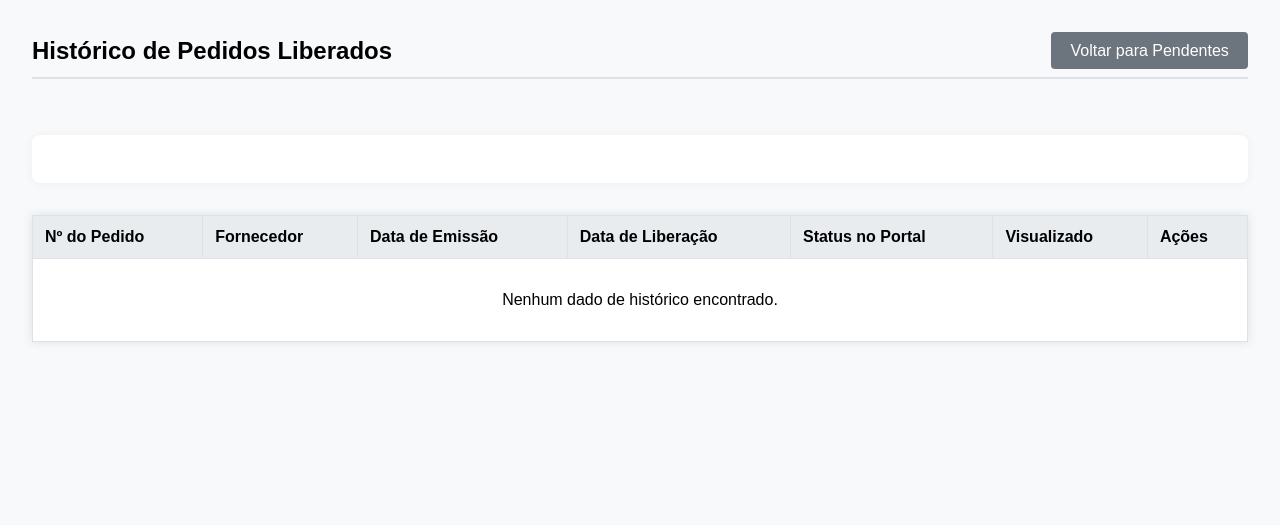
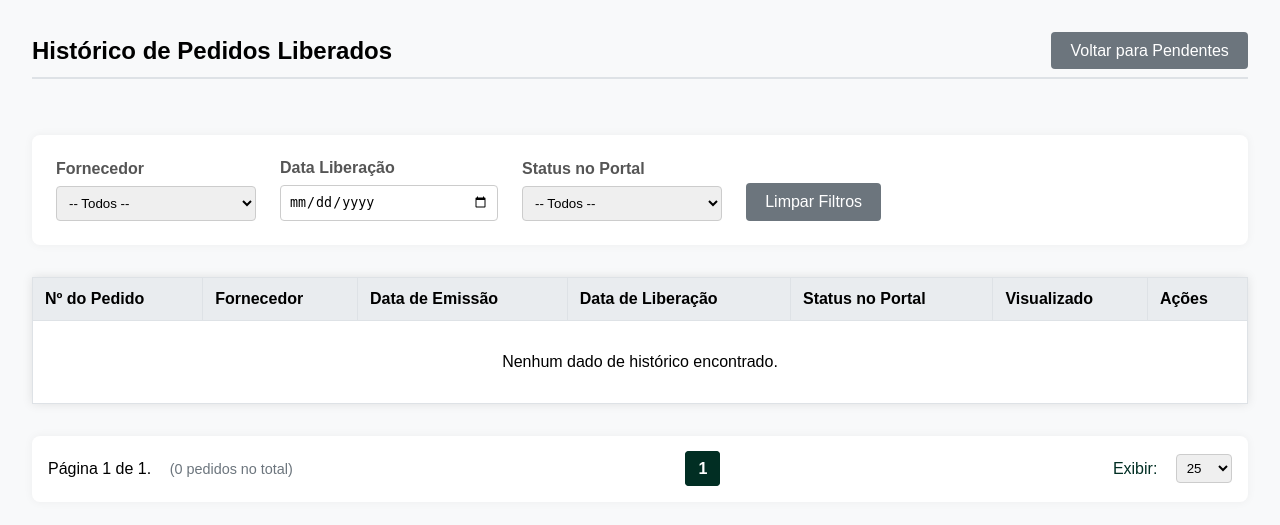
Before and after one commit to deividmodesto/logistica, a Django app: page /interno/historico/ in a window 1280 px wide. Shown: the part 72-597 px from the top of the page. Run offline with Django 5.2, Linux system fonts and the light colour scheme; the visitor is signed in with stand-in values (Sample User, id 1); data that the repository does not hold is empty.

Commit message:
Add files via upload

```diff
--- a/portal/views.py
+++ b/portal/views.py
@@ -38,6 +38,8 @@ from .models import (FornecedorUsuario, PedidoLiberado, SA2Fornecedor, SC7Pedido
                      SYSCompany, SC1, SE4, FornecedorEmailAdicional, SD1NFItem, SBM)
 from .models import Motorista
 from collections import defaultdict
+from itertools import groupby
+from operator import attrgetter
 
 
 class FornecedorEmailAdicionalForm(forms.ModelForm):
@@ -341,18 +343,20 @@ def comprador_dashboard_view(request):
         )
     ).order_by('-c7_emissao')
 
-    # --- NOVA LÓGICA DE PAGINAÇÃO ---
+    # --- LÓGICA DE PAGINAÇÃO CORRIGIDA ---
     per_page = request.GET.get('per_page', 25)
     try:
         per_page = int(per_page)
     except (ValueError, TypeError):
         per_page = 25
 
-    paginator = Paginator(resultado_final, per_page)
+    # =====> ALTERAÇÃO ESTÁ AQUI <=====
+    # Convertendo para lista para garantir que a paginação funcione com a query complexa
+    paginator = Paginator(list(resultado_final), per_page)
+
     page_number = request.GET.get('page')
     pedidos_page_obj = paginator.get_page(page_number)
 
-    # --- LÓGICA DE ANÁLISE DE ACESSO E MÚLTIPLAS FILIAIS (AGORA SOBRE A PÁGINA ATUAL) ---
     cnpjs_com_acesso = {user.cnpj.strip(): user for user in FornecedorUsuario.objects.all()}
 
     for pedido in pedidos_page_obj:
@@ -760,11 +764,11 @@ def comprador_pedido_detalhes_view(request, pedido_num, filial):
 
 @staff_member_required
 def comprador_historico_view(request):
-    # ... (lógica de filtros permanece a mesma) ...
+    # Lógica de filtros atualizada
     filtro_fornecedor_id = request.GET.get('fornecedor', '')
     filtro_pedido_num = request.GET.get('pedido', '')
-    filtro_data_emissao = request.GET.get('data_emissao', '')
     filtro_data_liberacao = request.GET.get('data_liberacao', '')
+    filtro_status = request.GET.get('status', '') # Novo filtro de status
 
     historico_qs = PedidoLiberado.objects.select_related(
         'fornecedor_usuario'
@@ -776,40 +780,52 @@ def comprador_historico_view(request):
         historico_qs = historico_qs.filter(fornecedor_usuario__id=filtro_fornecedor_id)
     if filtro_pedido_num:
         historico_qs = historico_qs.filter(numero_pedido__icontains=filtro_pedido_num)
-    if filtro_data_emissao:
-        historico_qs = historico_qs.filter(data_emissao=filtro_data_emissao)
     if filtro_data_liberacao:
         historico_qs = historico_qs.filter(data_liberacao_portal__date=filtro_data_liberacao)
-
-    stats_historico = {
-        'total_liberados': historico_qs.count(),
-        'aguardando_fornecedor': historico_qs.filter(status='LIBERADO').count(),
-        'prontos_para_coleta': historico_qs.filter(status__in=['PARCIALMENTE_DISPONIVEL', 'TOTALMENTE_DISPONIVEL']).count(),
-        'concluidos': historico_qs.filter(status='COLETADO').count(),
-    }
+    if filtro_status: # Aplicando o filtro de status
+        historico_qs = historico_qs.filter(status=filtro_status)
 
     historico_qs = historico_qs.order_by('-data_liberacao_portal')
 
-    # CORREÇÃO: Separa o número do pedido e a filial para usar no link
-    for pedido in historico_qs:
+    # Lógica de paginação
+    per_page = request.GET.get('per_page', 25)
+    try:
+        per_page = int(per_page)
+    except (ValueError, TypeError):
+        per_page = 25
+
+    paginator = Paginator(historico_qs, per_page)
+    page_number = request.GET.get('page')
+    pedidos_historico_page_obj = paginator.get_page(page_number)
+
+    for pedido in pedidos_historico_page_obj:
         try:
             pedido.num_original, pedido.filial = pedido.numero_pedido.split('-')
         except ValueError:
             pedido.num_original = pedido.numero_pedido
             pedido.filial = '01'
 
+    stats_historico = {
+        'total_pedidos': paginator.count,
+        'aguardando_fornecedor': historico_qs.filter(status='LIBERADO').count(),
+        'prontos_para_coleta': historico_qs.filter(status__in=['PARCIALMENTE_DISPONIVEL', 'TOTALMENTE_DISPONIVEL']).count(),
+        'concluidos': historico_qs.filter(status='COLETADO').count(),
+    }
+
     fornecedores_com_pedidos = FornecedorUsuario.objects.filter(
         pedidoliberado__isnull=False
     ).distinct().order_by('nome_fornecedor')
 
     context = {
-        'pedidos_historico': historico_qs,
+        'pedidos_historico_page_obj': pedidos_historico_page_obj,
+        'per_page': per_page,
         'fornecedores': fornecedores_com_pedidos,
+        'status_choices': PedidoLiberado.STATUS_CHOICES, # Enviando as opções de status para o template
         'filtros': {
             'fornecedor': filtro_fornecedor_id,
             'pedido': filtro_pedido_num,
-            'data_emissao': filtro_data_emissao,
             'data_liberacao': filtro_data_liberacao,
+            'status': filtro_status, # Enviando o valor do filtro atual
         },
         'stats_historico': stats_historico,
     }
@@ -818,7 +834,6 @@ def comprador_historico_view(request):
 
 @staff_member_required
 def coleta_dashboard_view(request):
-    # ... (lógica do POST permanece a mesma) ...
     if request.method == 'POST':
         coleta_id = request.POST.get('coleta_id')
         if not coleta_id:
@@ -863,7 +878,7 @@ def coleta_dashboard_view(request):
         query_string = request.GET.urlencode()
         return redirect(f"{reverse('portal:coleta_dashboard')}?{query_string}")
 
-    # ... (lógica de filtros permanece a mesma) ...
+    # --- LÓGICA DE FILTROS E BUSCA (GET) ---
     filtro_fornecedor_id = request.GET.get('fornecedor', '')
     filtro_pedido_num = request.GET.get('pedido', '')
     filtro_data_disp = request.GET.get('data_disponibilidade', '')
@@ -916,7 +931,6 @@ def coleta_dashboard_view(request):
         item.recno: item for item in SC7PedidoItem.objects.filter(recno__in=list(todos_recnos))
     }
 
-    # CORREÇÃO: Itera sobre os pedidos para separar num e filial e adiciona ao objeto
     for pedido in pedidos_para_coletar:
         codigo = pedido.fornecedor_usuario.codigo_externo.strip() if pedido.fornecedor_usuario.codigo_externo else ''
         pedido.fornecedor_erp_info = mapa_fornecedores_erp.get(codigo)
@@ -936,7 +950,6 @@ def coleta_dashboard_view(request):
             for detalhe in coleta.detalhes.all():
                 detalhe.item_erp_info = itens_erp_map.get(detalhe.item_erp_recno)
 
-    # ... (resto da lógica para buscar dados da SC) ...
     numeros_compostos_validos = [p.numero_pedido for p in pedidos_para_coletar if p.numero_pedido and '-' in p.numero_pedido]
     pedidos_info = [{'num': num.split('-')[0], 'filial': num.split('-')[1]} for num in numeros_compostos_validos]
 
--- a/templates/portal/comprador_historico.html
+++ b/templates/portal/comprador_historico.html
@@ -88,6 +88,36 @@
         .alert { padding: 15px; margin-bottom: 20px; border: 1px solid transparent; border-radius: 4px; }
         .alert-success { color: #155724; background-color: #d4edda; border-color: #c3e6cb; }
         .alert-error, .alert-warning { color: #721c24; background-color: #f8d7da; border-color: #f5c6cb; }
+
+        /* Estilos para Paginação */
+        .pagination-controls {
+            display: flex;
+            justify-content: space-between;
+            align-items: center;
+            margin-top: 2em;
+            padding: 1em;
+            background-color: #fff;
+            border-radius: 8px;
+            box-shadow: 0 0 10px rgba(0,0,0,0.05);
+        }
+        .pagination-controls a, .pagination-controls strong, .pagination-controls span {
+            padding: 8px 12px;
+            margin: 0 2px;
+            border-radius: 4px;
+            text-decoration: none;
+            color: var(--cor-principal);
+        }
+        .pagination-controls a {
+            border: 1px solid #dee2e6;
+        }
+        .pagination-controls a:hover {
+            background-color: #e9ecef;
+        }
+        .pagination-controls strong {
+            background-color: var(--cor-principal);
+            color: white;
+            border: 1px solid var(--cor-principal);
+        }
     </style>
 </head>
 <body>
@@ -124,7 +154,31 @@
 
         <div class="stats-container">
             </div>
+
         <form method="get" class="filtros-container">
+            <div class="filtro-item">
+                <label for="fornecedor">Fornecedor</label>
+                <select name="fornecedor" id="fornecedor" onchange="this.form.submit()">
+                    <option value="">-- Todos --</option>
+                    {% for f in fornecedores %}
+                        <option value="{{ f.id }}" {% if f.id|stringformat:"s" == filtros.fornecedor %}selected{% endif %}>{{ f.nome_fornecedor }}</option>
+                    {% endfor %}
+                </select>
+            </div>
+            <div class="filtro-item">
+                <label for="data_liberacao">Data Liberação</label>
+                <input type="date" name="data_liberacao" id="data_liberacao" value="{{ filtros.data_liberacao }}" onchange="this.form.submit()">
+            </div>
+            <div class="filtro-item">
+                <label for="status">Status no Portal</label>
+                <select name="status" id="status" onchange="this.form.submit()">
+                    <option value="">-- Todos --</option>
+                    {% for key, value in status_choices %}
+                        <option value="{{ key }}" {% if key == filtros.status %}selected{% endif %}>{{ value }}</option>
+                    {% endfor %}
+                </select>
+            </div>
+            <a href="{% url 'portal:comprador_historico' %}" class="btn btn-limpar">Limpar Filtros</a>
         </form>
 
         <table>
@@ -140,7 +194,7 @@
         </tr>
     </thead>
             <tbody>
-        {% for pedido in pedidos_historico %}
+        {% for pedido in pedidos_historico_page_obj %}
         <tr>
         <td><a href="{% url 'portal:comprador_pedido_detalhes' pedido.num_original pedido.filial %}">{{ pedido.numero_pedido }}</a></td>
         <td>{{ pedido.fornecedor_usuario.nome_fornecedor }}</td>
@@ -167,6 +221,51 @@
         {% endfor %}
     </tbody>
         </table>
+
+        <div class="pagination-controls">
+            <div class="pagination-info">
+                Página {{ pedidos_historico_page_obj.number }} de {{ pedidos_historico_page_obj.paginator.num_pages }}.
+                <span style="color: #6c757d; font-size: 0.9em;">({{ stats_historico.total_pedidos }} pedidos no total)</span>
+            </div>
+
+            <div class="pagination-links">
+                {% if pedidos_historico_page_obj.has_previous %}
+                    <a href="?page=1&{% for key, value in request.GET.items %}{% if key != 'page' %}{{ key }}={{ value }}&{% endif %}{% endfor %}">&laquo; Primeira</a>
+                    <a href="?page={{ pedidos_historico_page_obj.previous_page_number }}&{% for key, value in request.GET.items %}{% if key != 'page' %}{{ key }}={{ value }}&{% endif %}{% endfor %}">Anterior</a>
+                {% endif %}
+
+                {% for i in pedidos_historico_page_obj.paginator.page_range %}
+                    {% if pedidos_historico_page_obj.number == i %}
+                        <strong>{{ i }}</strong>
+                    {% elif i > pedidos_historico_page_obj.number|add:'-3' and i < pedidos_historico_page_obj.number|add:'3' %}
+                        <a href="?page={{ i }}&{% for key, value in request.GET.items %}{% if key != 'page' %}{{ key }}={{ value }}&{% endif %}{% endfor %}">{{ i }}</a>
+                    {% elif forloop.counter == 1 or forloop.revcounter == 1 %}
+                         <span>...</span>
+                    {% endif %}
+                {% endfor %}
+
+                {% if pedidos_historico_page_obj.has_next %}
+                    <a href="?page={{ pedidos_historico_page_obj.next_page_number }}&{% for key, value in request.GET.items %}{% if key != 'page' %}{{ key }}={{ value }}&{% endif %}{% endfor %}">Próxima</a>
+                    <a href="?page={{ pedidos_historico_page_obj.paginator.num_pages }}&{% for key, value in request.GET.items %}{% if key != 'page' %}{{ key }}={{ value }}&{% endif %}{% endfor %}">Última &raquo;</a>
+                {% endif %}
+            </div>
+
+            <div class="pagination-per-page">
+                <form method="get" style="display: inline-flex; align-items: center; gap: 5px;">
+                    <span>Exibir:</span>
+                    {% for key, value in request.GET.items %}
+                        {% if key != 'per_page' and key != 'page' %}
+                            <input type="hidden" name="{{ key }}" value="{{ value }}">
+                        {% endif %}
+                    {% endfor %}
+                    <select name="per_page" onchange="this.form.submit()" style="padding: 0.4em; border-radius: 4px; border: 1px solid #ccc;">
+                        <option value="25" {% if per_page == 25 %}selected{% endif %}>25</option>
+                        <option value="50" {% if per_page == 50 %}selected{% endif %}>50</option>
+                        <option value="100" {% if per_page == 100 %}selected{% endif %}>100</option>
+                    </select>
+                </form>
+            </div>
+        </div>
     </main>
 </body>
 </html>
```
Also changed, not shown: templates/portal/comprador_dashboard.html (+18 -10 lines).
